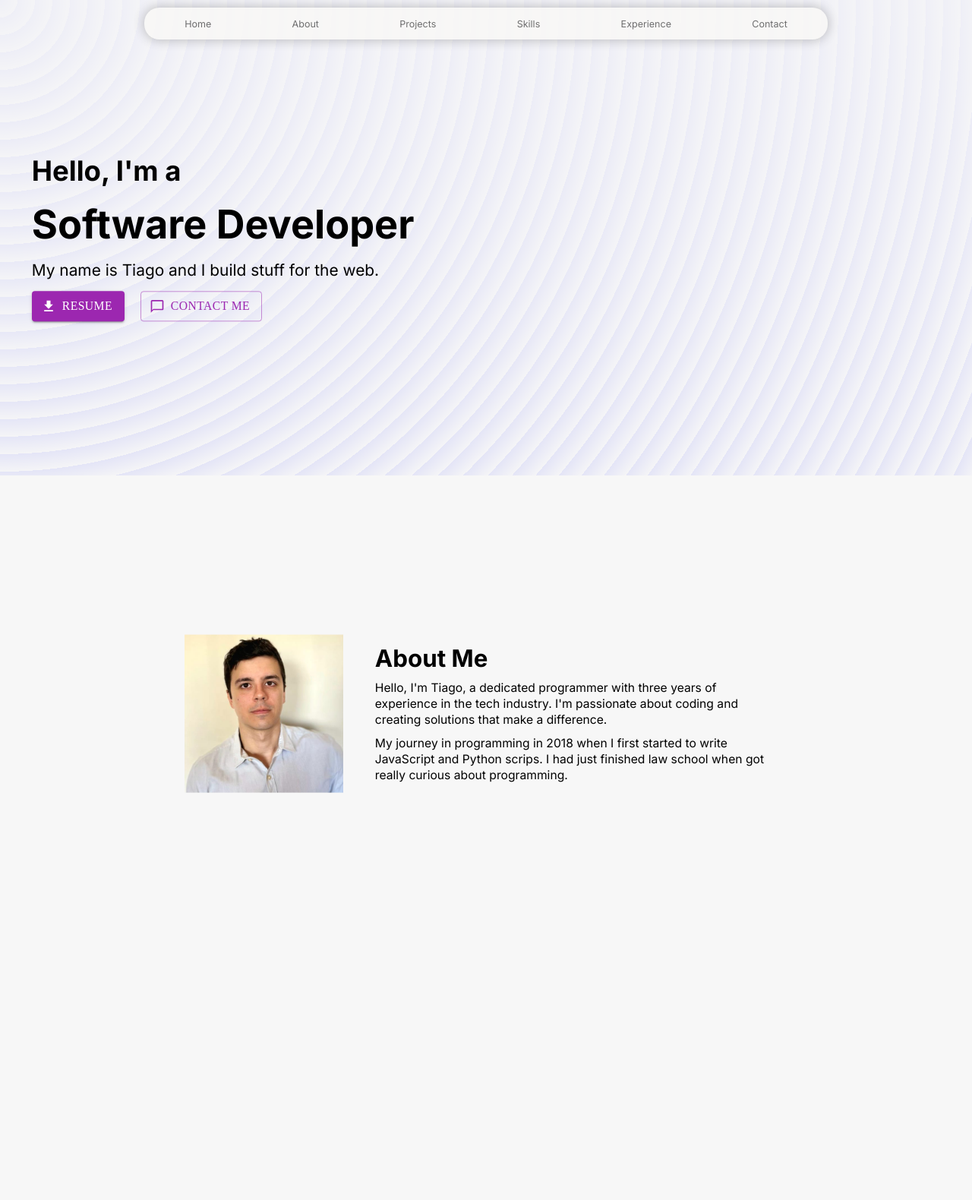
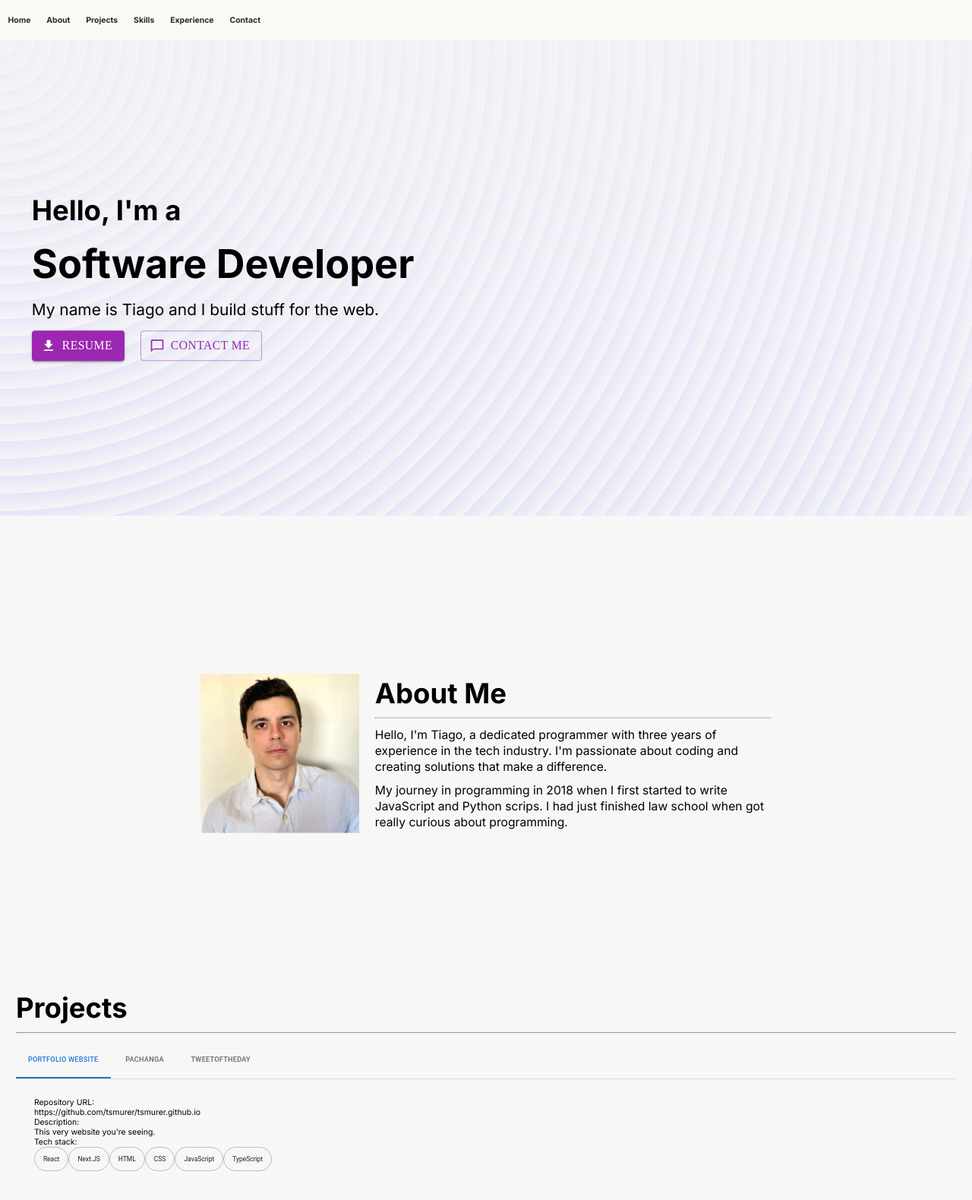
Before and after one commit to tsmurer/tsmurer.github.io, a Next.js app: page / in a window 1280 px wide. Shown: the top 1580 px of the page at 76% size. Before the commit the page ends 1253 px from the top, so only its background shows below. Built offline with nearby package versions, Linux system fonts and the light colour scheme.

Commit message:
initial implementation of projects section

```diff
--- a/package.json
+++ b/package.json
@@ -12,8 +12,10 @@
     "@emotion/react": "^11.11.1",
     "@emotion/styled": "^11.11.0",
     "@mui/icons-material": "^5.14.13",
+    "@mui/lab": "^5.0.0-alpha.149",
     "@mui/material": "^5.14.13",
     "@mui/styled-engine-sc": "^6.0.0-alpha.1",
+    "@octokit/core": "^5.0.1",
     "next": "13.5.5",
     "react": "^18",
     "react-dom": "^18",
--- a/src/app/components/about/about.scss
+++ b/src/app/components/about/about.scss
@@ -6,17 +6,13 @@
     gap: 2rem;
     align-items: center;
     justify-content: center;
+    padding: 0 2rem 0 2rem;
 
     &__text {
         max-width: 50rem;
         display: flex;
         flex-direction: column;
-        padding: 0 2rem 0 2rem;
         gap: 1rem;
-        & > h2 {
-            font-size: 3rem;
-        }
-
         & > p {
             font-size: 1.5rem;
             line-height: 2rem;
--- a/src/app/components/about/about.tsx
+++ b/src/app/components/about/about.tsx
@@ -10,7 +10,8 @@ export default function about() {
             />
         </div>
         <div className="about__container__text">
-            <h2> About Me</h2>
+            <h2 className="section-title"> About Me</h2>
+            <hr></hr>
             <p>Hello, I'm Tiago, a dedicated programmer with three years of experience in the tech industry. I'm passionate about coding and creating solutions that make a difference.</p>
             <p>My journey in programming in 2018 when I first started to write JavaScript and Python scrips. I had just finished law school when got really curious about programming.</p>
         </div>
--- a/src/app/components/navigation/navigation.scss
+++ b/src/app/components/navigation/navigation.scss
@@ -1,23 +1,23 @@
 .navigationBar {
-    height: 4rem;
-    position: fixed;
-    top: 1rem;
-    left: 50%;
-    transform: translateX(-50%);
-    display: flex;
-    justify-content: space-around;
-    align-items: center;
-    width: 75%;
-    max-width: 900px;
+    height: 5rem;
+    position: sticky;
+    top: 0;
+    left:0;
+    width: 100%;
     background-color: #FAF9F6;
-    border-radius: 20px;
-    -webkit-box-shadow: 0px 0px 16px 0px rgba(0,0,0,0.35);
-    -moz-box-shadow: 0px 0px 16px 0px rgba(0,0,0,0.35);
-    box-shadow: 0px 0px 16px 0px rgba(0,0,0,0.35);
-    font-size: 1.2rem;
     color: #060606;
-    opacity: 75%;
+    opacity: 85%;
     z-index: 999;
+
+    font-weight: bold;
+
+    &__sections {
+        height: 100%;
+        display: flex;
+        flex-direction: row;
+        align-items: center;
+
+    }
 }
 
 li {
@@ -39,7 +39,7 @@ li {
 
 @media screen and (max-width: 600px) {
     .navigationBar {
-        width: 90%;
+        width: 100%;
         font-size: 1rem;
     }
 
--- a/src/app/components/navigation/navigation.tsx
+++ b/src/app/components/navigation/navigation.tsx
@@ -8,7 +8,9 @@ export default function Navigation() {
     for(let l of links) {
         ul.push(<li>{l.name}</li>)
     }
-    return <ul className="navigationBar">
-        {ul}
-    </ul>
+    return <div className="navigationBar">
+        <ul className="navigationBar__sections">
+            {ul}
+        </ul>
+    </div>
 }
--- a/src/app/components/projects/projects.scss
+++ b/src/app/components/projects/projects.scss
@@ -0,0 +1,14 @@
+.projects {
+    position: relative;
+
+    display: flex;
+    flex-direction: column;
+    gap: 1rem;
+    padding: 0 2rem 0 2rem;
+
+    &__container {
+        display: flex;
+        flex-direction: column;
+        gap: 1rem;
+    }
+}
--- a/src/app/components/projects/projects.tsx
+++ b/src/app/components/projects/projects.tsx
@@ -0,0 +1,63 @@
+"use client";
+
+import React from 'react'
+import './projects.scss'
+import { Tab } from '@mui/material'
+import { projects } from '@/lib/data';
+import TabContext from '@mui/lab/TabContext';
+import TabList from '@mui/lab/TabList';
+import TabPanel from '@mui/lab/TabPanel';
+import Box from '@mui/material/Box';
+import Chip from '@mui/material/Chip'
+
+export default function Projects() {
+
+
+
+    const handleChange = (event: React.SyntheticEvent, newValue: string) => {
+        setValue(newValue);
+      };
+
+    const tabs = []
+    const tabpanels = []
+
+    for(let i = 1; i <= projects.length; i++) {
+        let chips = [];
+        for(let tech of projects[i-1].techstack) {
+            chips.push(<Chip key="i" label={tech} variant="outlined" />)
+        }
+        tabs.push(<Tab key="i" label={projects[i-1].name} value={"" + i}></Tab>)
+        tabpanels.push(<TabPanel key="i" value={"" + i}>
+            <span>Repository URL:</span>
+            <p>{projects[i-1].url}</p>
+            <span>Description:</span>
+            <p>{projects[i-1].description}</p>
+            <span>Tech stack:</span>
+            <div className="chips">
+                {chips}
+            </div>
+
+        </TabPanel>)
+    }
+
+    const [value, setValue] = React.useState('1');
+
+    return <div className="projects">
+            <h2 className="section-title">Projects</h2>
+            <div className="projects__container">
+                <hr></hr>
+                <div className="tabs">
+                    <TabContext value={value}>
+                        <Box sx={{ borderBottom: 1, borderColor: 'divider' }}>
+                            <TabList onChange={handleChange} aria-label="lab API tabs example">
+                                {tabs}
+                            </TabList>
+                        </Box>
+                        {tabpanels}
+                    </TabContext>
+                </div>
+            </div>
+
+        </div>
+
+}
--- a/src/app/components/section/section.scss
+++ b/src/app/components/section/section.scss
@@ -5,8 +5,17 @@
 
 }
 
+.section-title {
+    font-size: 3.5rem;
+}
+
 @media screen and (max-width: 600px) {
     .section {
         height: 100vh;
     }
+
+    .section-title {
+        font-size: 2rem;
+        top: 2rem;
+    }
 }
--- a/src/app/page.tsx
+++ b/src/app/page.tsx
@@ -2,6 +2,7 @@ import './page.scss'
 import Section from './components/section/section'
 import Hero from './components/hero/hero'
 import About from './components/about/about'
+import Projects from './components/projects/projects'
 
 export default function Home() {
   return (
@@ -12,6 +13,9 @@ export default function Home() {
         <Section>
           <About/>
         </Section>
+        <Section>
+          <Projects/>
+        </Section>
     </main>
   )
 }
--- a/src/lib/data.ts
+++ b/src/lib/data.ts
@@ -24,3 +24,25 @@ export const links = [
       hash: "#contact",
     },
   ] as const;
+
+
+  export const projects = [
+    {
+      name: "Portfolio Website",
+      url: "https://github.com/tsmurer/tsmurer.github.io",
+      techstack: ["React", "Next.JS", "HTML", "CSS", "JavaScript", "TypeScript"],
+      description: "This very website you're seeing."
+    },
+    {
+      name: "Pachanga",
+      url: "https://github.com/Projeto-Integrado-2020/Pachanga",
+      techstack: ["Java", "Springboot", "PostgreSQL",  "Angular", "HTML", "CSS", "JavaScript", "TypeScript"],
+      description: "A back-end and front-end application for management of parties."
+    },
+    {
+      name: "TweetOfTheDay",
+      url: "https://github.com/tsmurer/dayOfTheYearTweet",
+      techstack: ["Golang"],
+      description: "An application that scrapes the current day of the year page on wikipedia and returns a random fact"
+    }
+  ] as const;
```
Also changed, not shown: 2 other files (tests, documents, lock files or other folders).
